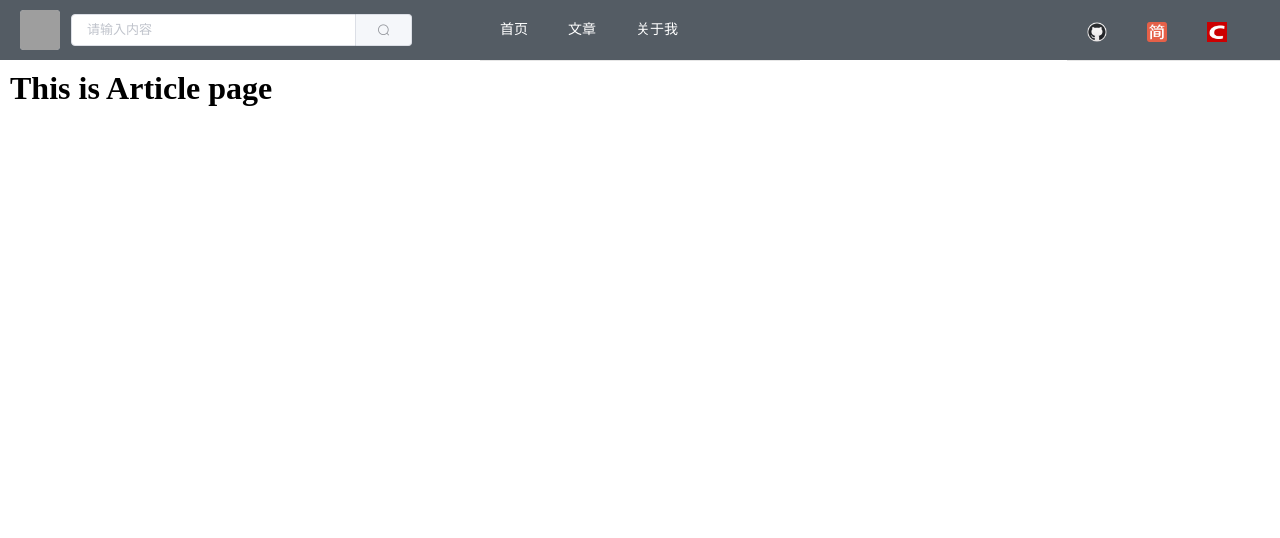
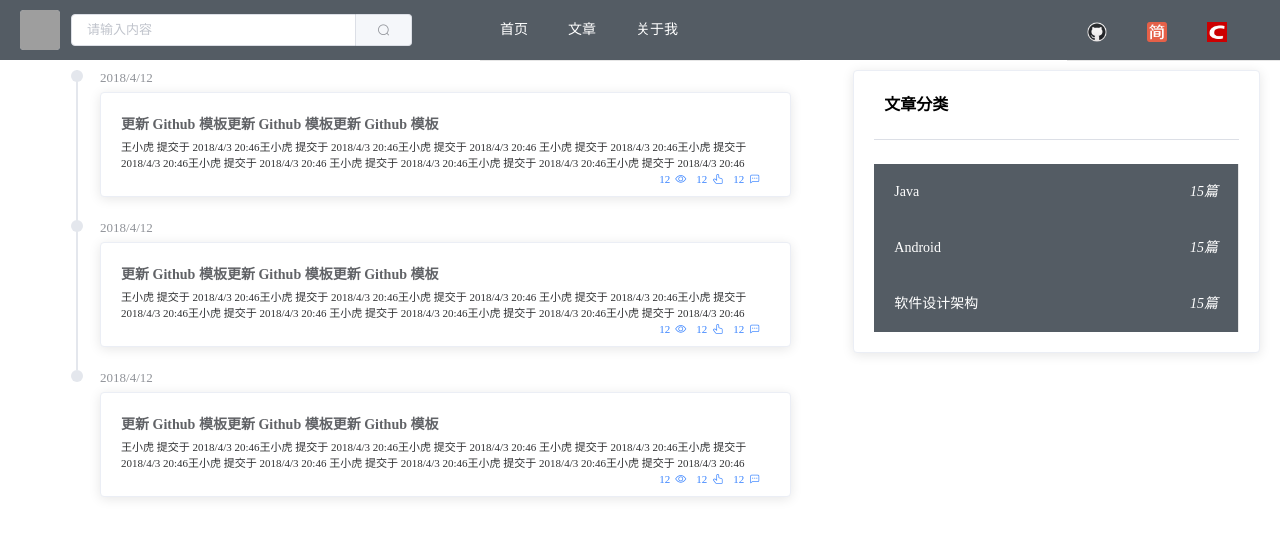
Before and after one commit to xupingwei/app-blog, a Vue app: page /article in a window 1280 px wide. Shown: the top 538 px of the page. Built offline with nearby package versions, Linux system fonts and the light colour scheme; grey boxes are pictures that could not be loaded.

Commit message:
添加文章分类

```diff
--- /dev/null
+++ b/src/components/HomeArticleBrief.vue
@@ -0,0 +1,105 @@
+<template>
+    <div class="article-brief">
+        <el-timeline>
+            <el-timeline-item timestamp="2018/4/12" placement="top">
+                <el-card>
+                    <div class="article-brief-title">
+                        <h4>
+                            <el-link>更新 Github 模板更新 Github 模板更新 Github 模板</el-link>
+                        </h4>
+                        <el-link>详情<i class="el-icon-view el-icon--right"></i></el-link>
+                    </div>
+                    <p>王小虎 提交于 2018/4/3 20:46王小虎 提交于 2018/4/3 20:46王小虎 提交于 2018/4/3 20:46
+                        王小虎 提交于 2018/4/3 20:46王小虎 提交于 2018/4/3 20:46王小虎 提交于 2018/4/3 20:46
+                        王小虎 提交于 2018/4/3 20:46王小虎 提交于 2018/4/3 20:46王小虎 提交于 2018/4/3 20:46
+                    </p>
+                </el-card>
+            </el-timeline-item>
+            <el-timeline-item timestamp="2018/4/12" placement="top">
+                <el-card>
+                    <div class="article-brief-title">
+                        <h4>
+                            <el-link>更新 Github 模板更新 Github 模板更新 Github 模板</el-link>
+                        </h4>
+                        <el-link>详情<i class="el-icon-view el-icon--right"></i></el-link>
+                    </div>
+                    <p>王小虎 提交于 2018/4/3 20:46王小虎 提交于 2018/4/3 20:46王小虎 提交于 2018/4/3 20:46
+                        王小虎 提交于 2018/4/3 20:46王小虎 提交于 2018/4/3 20:46王小虎 提交于 2018/4/3 20:46
+                        王小虎 提交于 2018/4/3 20:46王小虎 提交于 2018/4/3 20:46王小虎 提交于 2018/4/3 20:46
+                    </p>
+                </el-card>
+            </el-timeline-item>
+            <el-timeline-item timestamp="2018/4/12" placement="top">
+                <el-card>
+                    <div class="article-brief-title">
+                        <h4>
+                            <el-link>更新 Github 模板更新 Github 模板更新 Github 模板</el-link>
+                        </h4>
+                        <el-link>详情<i class="el-icon-view el-icon--right"></i></el-link>
+                    </div>
+                    <p>王小虎 提交于 2018/4/3 20:46王小虎 提交于 2018/4/3 20:46王小虎 提交于 2018/4/3 20:46
+                        王小虎 提交于 2018/4/3 20:46王小虎 提交于 2018/4/3 20:46王小虎 提交于 2018/4/3 20:46
+                        王小虎 提交于 2018/4/3 20:46王小虎 提交于 2018/4/3 20:46王小虎 提交于 2018/4/3 20:46
+                    </p>
+                </el-card>
+            </el-timeline-item>
+            <el-timeline-item timestamp="2018/4/12" placement="top">
+                <el-card>
+                    <div class="article-brief-title">
+                        <h4>
+                            <el-link>更新 Github 模板更新 Github 模板更新 Github 模板</el-link>
+                        </h4>
+                        <el-link>详情<i class="el-icon-view el-icon--right"></i></el-link>
+                    </div>
+                    <p>王小虎 提交于 2018/4/3 20:46王小虎 提交于 2018/4/3 20:46王小虎 提交于 2018/4/3 20:46
+                        王小虎 提交于 2018/4/3 20:46王小虎 提交于 2018/4/3 20:46王小虎 提交于 2018/4/3 20:46
+                        王小虎 提交于 2018/4/3 20:46王小虎 提交于 2018/4/3 20:46王小虎 提交于 2018/4/3 20:46
+                    </p>
+                </el-card>
+            </el-timeline-item>
+            <el-timeline-item timestamp="2018/4/12" placement="top">
+                <el-card>
+                    <div class="article-brief-title">
+                        <h4>
+                            <el-link type="warning">更新 Github 模板更新 Github 模板更新 Github 模板</el-link>
+                        </h4>
+                        <el-link>详情<i class="el-icon-view el-icon--right"></i></el-link>
+                    </div>
+                    <p>王小虎 提交于 2018/4/3 20:46王小虎 提交于 2018/4/3 20:46王小虎 提交于 2018/4/3 20:46
+                        王小虎 提交于 2018/4/3 20:46王小虎 提交于 2018/4/3 20:46王小虎 提交于 2018/4/3 20:46
+                        王小虎 提交于 2018/4/3 20:46王小虎 提交于 2018/4/3 20:46王小虎 提交于 2018/4/3 20:46
+                    </p>
+                </el-card>
+            </el-timeline-item>
+        </el-timeline>
+    </div>
+</template>
+
+<script>
+    export default {
+        name: "article-brief"
+    }
+</script>
+
+<style scoped>
+    .article-brief-title {
+        height: 20px;
+    }
+
+    .article-brief-title h4 {
+        float: left;
+    }
+
+    .article-brief-title .el-link {
+        font-weight: bold;
+    }
+
+    .article-brief .el-card p {
+        font-size: 11px;
+        margin-top: 5px;
+    }
+
+    .article-brief-title .el-link {
+        float: right;
+    }
+</style>
--- a/src/components/ArticleBrief.vue
+++ b/src/components/ListArticleBrief.vue
@@ -1,64 +1,58 @@
 <template>
-    <div class="article-brief">
+    <div class="list-article-brief">
         <el-timeline>
             <el-timeline-item timestamp="2018/4/12" placement="top">
                 <el-card>
                     <div class="article-brief-title">
-                        <h4>更新 Github 模板</h4>
-                        <el-link>查看<i class="el-icon-view el-icon--right"></i></el-link>
+                        <h4>
+                            <el-link href="#">更新 Github 模板更新 Github 模板更新 Github 模板</el-link>
+                        </h4>
                     </div>
                     <p>王小虎 提交于 2018/4/3 20:46王小虎 提交于 2018/4/3 20:46王小虎 提交于 2018/4/3 20:46
                         王小虎 提交于 2018/4/3 20:46王小虎 提交于 2018/4/3 20:46王小虎 提交于 2018/4/3 20:46
                         王小虎 提交于 2018/4/3 20:46王小虎 提交于 2018/4/3 20:46王小虎 提交于 2018/4/3 20:46
                     </p>
+                    <div class="i">
+                        <el-link>12<i class="el-icon-view el-icon--right"></i></el-link>
+                        <el-link>12<i class="el-icon-thumb el-icon--right"></i></el-link>
+                        <el-link>12<i class="el-icon-chat-dot-square el-icon--right"></i></el-link>
+                    </div>
                 </el-card>
             </el-timeline-item>
-            <el-timeline-item timestamp="2018/4/3" placement="top">
+            <el-timeline-item timestamp="2018/4/12" placement="top">
                 <el-card>
                     <div class="article-brief-title">
-                        <h4>更新 Github 模板</h4>
-                        <el-link>查看<i class="el-icon-view el-icon--right"></i></el-link>
+                        <h4>
+                            <el-link href="#">更新 Github 模板更新 Github 模板更新 Github 模板</el-link>
+                        </h4>
                     </div>
                     <p>王小虎 提交于 2018/4/3 20:46王小虎 提交于 2018/4/3 20:46王小虎 提交于 2018/4/3 20:46
                         王小虎 提交于 2018/4/3 20:46王小虎 提交于 2018/4/3 20:46王小虎 提交于 2018/4/3 20:46
                         王小虎 提交于 2018/4/3 20:46王小虎 提交于 2018/4/3 20:46王小虎 提交于 2018/4/3 20:46
                     </p>
+                    <div class="i">
+                        <el-link>12<i class="el-icon-view el-icon--right"></i></el-link>
+                        <el-link>12<i class="el-icon-thumb el-icon--right"></i></el-link>
+                        <el-link>12<i class="el-icon-chat-dot-square el-icon--right"></i></el-link>
+                    </div>
                 </el-card>
             </el-timeline-item>
-            <el-timeline-item timestamp="2018/4/2" placement="top">
+            <el-timeline-item timestamp="2018/4/12" placement="top">
                 <el-card>
                     <div class="article-brief-title">
-                        <h4>更新 Github 模板</h4>
-                        <el-link>查看<i class="el-icon-view el-icon--right"></i></el-link>
+                        <h4>
+                            <el-link href="#">更新 Github 模板更新 Github 模板更新 Github 模板</el-link>
+                        </h4>
                     </div>
                     <p>王小虎 提交于 2018/4/3 20:46王小虎 提交于 2018/4/3 20:46王小虎 提交于 2018/4/3 20:46
                         王小虎 提交于 2018/4/3 20:46王小虎 提交于 2018/4/3 20:46王小虎 提交于 2018/4/3 20:46
                         王小虎 提交于 2018/4/3 20:46王小虎 提交于 2018/4/3 20:46王小虎 提交于 2018/4/3 20:46
                     </p>
-                </el-card>
-            </el-timeline-item>
-            <el-timeline-item timestamp="2018/4/12" placement="top">
-                <el-card>
-                    <div class="article-brief-title">
-                        <h4>更新 Github 模板</h4>
-                        <el-link>查看<i class="el-icon-view el-icon--right"></i></el-link>
+                    <div class="i">
+                        <el-link>12<i class="el-icon-view el-icon--right"></i></el-link>
+                        <el-link>12<i class="el-icon-thumb el-icon--right"></i></el-link>
+                        <el-link>12<i class="el-icon-chat-dot-square el-icon--right"></i></el-link>
                     </div>
-                    <p>王小虎 提交于 2018/4/3 20:46王小虎 提交于 2018/4/3 20:46王小虎 提交于 2018/4/3 20:46
-                        王小虎 提交于 2018/4/3 20:46王小虎 提交于 2018/4/3 20:46王小虎 提交于 2018/4/3 20:46
-                        王小虎 提交于 2018/4/3 20:46王小虎 提交于 2018/4/3 20:46王小虎 提交于 2018/4/3 20:46
-                    </p>
-                </el-card>
-            </el-timeline-item>
-            <el-timeline-item timestamp="2018/4/3" placement="top">
-                <el-card>
-                    <h4>更新 Github 模板</h4>
-                    <p>王小虎 提交于 2018/4/3 20:46</p>
-                </el-card>
-            </el-timeline-item>
-            <el-timeline-item timestamp="2018/4/2" placement="top">
-                <el-card>
-                    <h4>更新 Github 模板</h4>
-                    <p>王小虎 提交于 2018/4/2 20:46</p>
                 </el-card>
             </el-timeline-item>
         </el-timeline>
@@ -67,7 +61,7 @@
 
 <script>
     export default {
-        name: "article-brief"
+        name: "ListArticleBrief"
     }
 </script>
 
@@ -80,7 +74,11 @@
         float: left;
     }
 
-    .article-brief .el-card p {
+    .article-brief-title .el-link {
+        font-weight: bold;
+    }
+
+    .list-article-brief .el-card p {
         font-size: 11px;
         margin-top: 5px;
     }
@@ -88,4 +86,21 @@
     .article-brief-title .el-link {
         float: right;
     }
+
+    .i {
+        float: right;
+        margin-bottom: 10px;
+
+    }
+
+    .i i {
+        margin-right: 10px;
+        text-align: right;
+        color: #3a84ff;
+    }
+
+    .i .el-link {
+        font-size: 11px;
+        color: #3a84ff;
+    }
 </style>
--- a/src/views/Article.vue
+++ b/src/views/Article.vue
@@ -1,13 +1,57 @@
 <template>
-    <div class="container"><h1>This is Article page</h1></div>
+    <div class="article">
+        <el-row :gutter="10">
+            <el-col :span="14" :offset="1">
+                <list-article-brief></list-article-brief>
+            </el-col>
+
+            <el-col :span="8" :offset="1">
+                <el-card>
+                    <h4>文章分类</h4>
+                    <el-divider></el-divider>
+                    <el-menu text-color="#fff"
+                             background-color="#545c64"
+                             active-text-color="#ffd04b">
+                        <el-menu-item index="4">
+                            Java<i class="article-count">15篇</i>
+                        </el-menu-item>
+                        <el-menu-item index="5">
+                            Android<i class="article-count">15篇</i>
+                        </el-menu-item>
+                        <el-menu-item index="6">
+                            软件设计架构 <i class="article-count">15篇</i>
+                        </el-menu-item>
+                    </el-menu>
+                </el-card>
+            </el-col>
+        </el-row>
+    </div>
 </template>
 
 <script>
+    import ListArticleBrief from "../components/ListArticleBrief";
+
     export default {
-        name: "Article"
+        name: "Article",
+        components: {
+            "list-article-brief": ListArticleBrief
+        }
     }
 </script>
 
 <style scoped>
+    .article {
+        margin: 10px;
+    }
 
+    .el-row h4 {
+        margin-left: 10px;
+        margin-bottom: 10px;
+        color: black;
+    }
+
+    .article-count {
+        float: right;
+        color: white;
+    }
 </style>
```
Also changed, not shown: src/components/HotBrief.vue (+7 -1 lines), src/views/Home.vue (+3 -4 lines).
